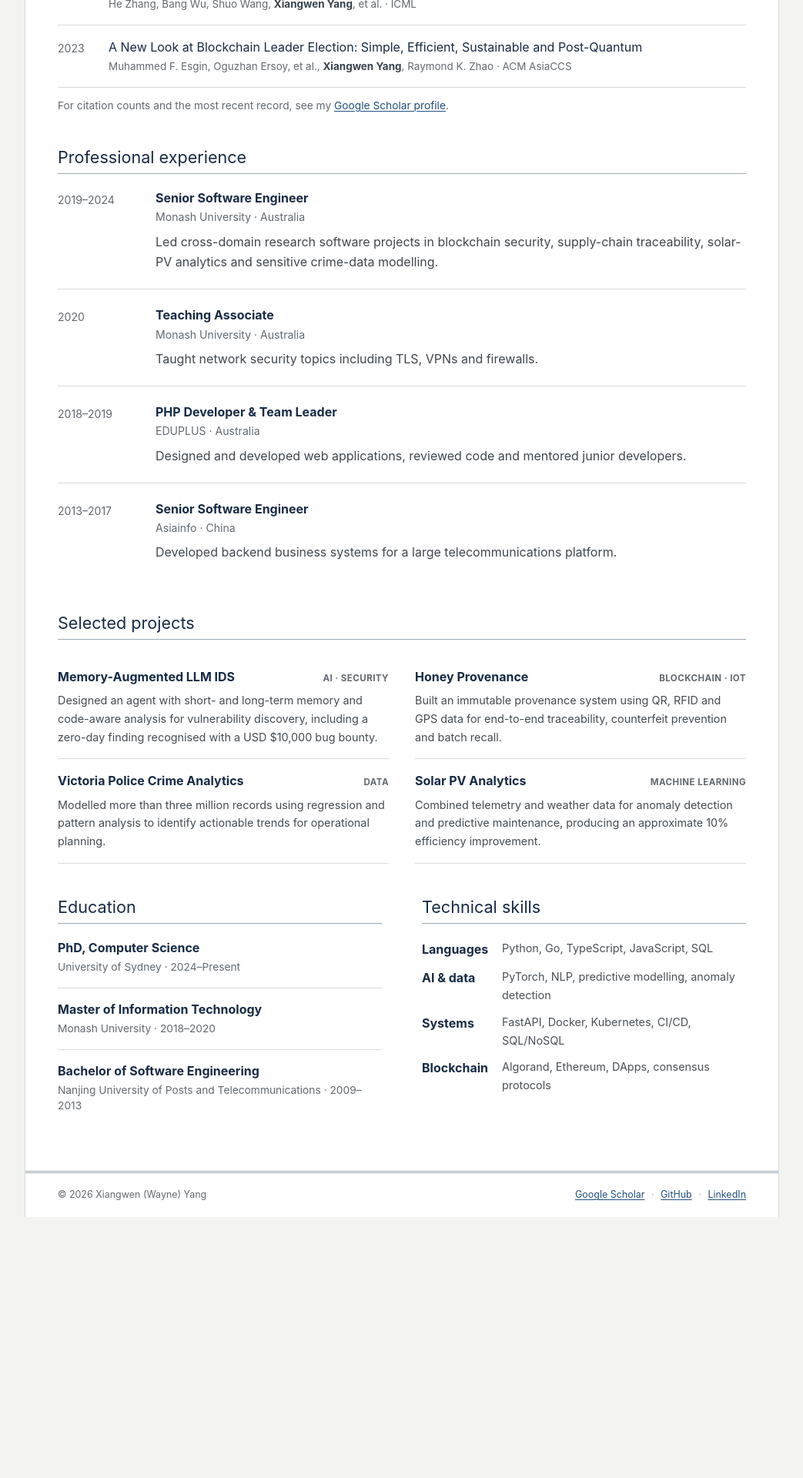
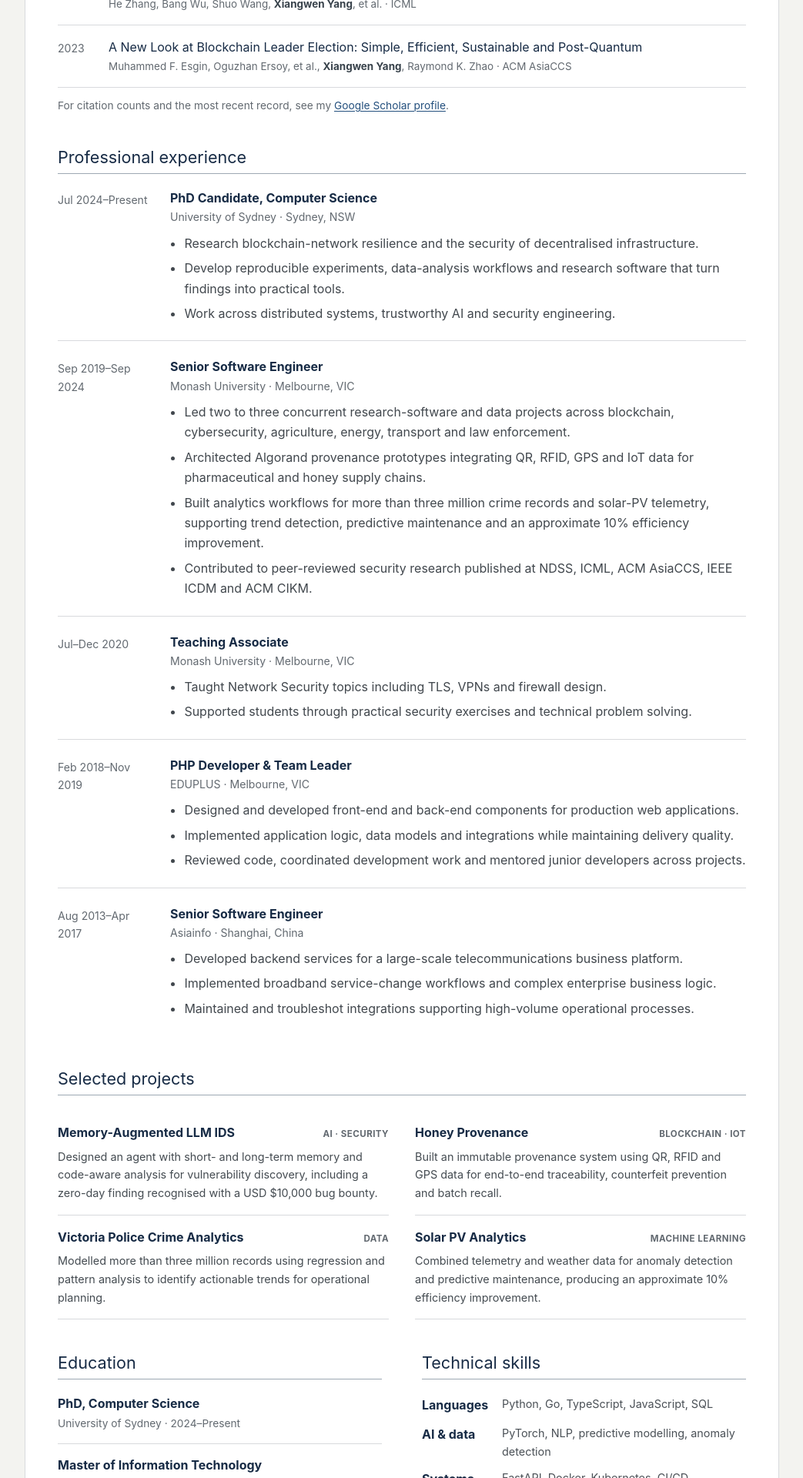
Before and after one commit to chnyangs/chnyangs.github.io, a Jekyll site: the page built from index.html, in a window 1280 px wide. Shown: the part 1356-3276 px from the top of the page at 77% size, without its empty margins (118-1161 px from the left). Built offline with Jekyll 4.4.1, drawn with Linux system fonts in a browser that asks for light colours; before the commit the page ends 2937 px from its top, so only the background shows below that.

Commit message:
Expand professional experience

```diff
--- a/assets/css/main.css
+++ b/assets/css/main.css
@@ -384,7 +384,7 @@ p {
 
 .timeline__item {
   display: grid;
-  grid-template-columns: 105px minmax(0, 1fr);
+  grid-template-columns: 124px minmax(0, 1fr);
   gap: 22px;
   padding: 0 0 22px;
 }
@@ -410,6 +410,16 @@ p {
 .timeline__item p:last-child {
   margin: 0;
   color: #41474d;
+}
+
+.experience-details {
+  margin: 9px 0 0;
+  padding-left: 1.15rem;
+  color: #41474d;
+}
+
+.experience-details li + li {
+  margin-top: 0.38rem;
 }
 
 .project-list {
--- a/index.html
+++ b/index.html
@@ -108,36 +108,63 @@ description: >-
   <h2 id="experience-heading">Professional experience</h2>
   <div class="timeline">
     <article class="timeline__item">
-      <div class="timeline__date">2019–2024</div>
+      <div class="timeline__date">Jul 2024–Present</div>
       <div>
-        <h3>Senior Software Engineer</h3>
-        <p class="timeline__org">Monash University · Australia</p>
-        <p>Led cross-domain research software projects in blockchain security, supply-chain
-          traceability, solar-PV analytics and sensitive crime-data modelling.</p>
+        <h3>PhD Candidate, Computer Science</h3>
+        <p class="timeline__org">University of Sydney · Sydney, NSW</p>
+        <ul class="experience-details">
+          <li>Research blockchain-network resilience and the security of decentralised infrastructure.</li>
+          <li>Develop reproducible experiments, data-analysis workflows and research software that turn findings into practical tools.</li>
+          <li>Work across distributed systems, trustworthy AI and security engineering.</li>
+        </ul>
       </div>
     </article>
     <article class="timeline__item">
-      <div class="timeline__date">2020</div>
+      <div class="timeline__date">Sep 2019–Sep 2024</div>
       <div>
-        <h3>Teaching Associate</h3>
-        <p class="timeline__org">Monash University · Australia</p>
-        <p>Taught network security topics including TLS, VPNs and firewalls.</p>
+        <h3>Senior Software Engineer</h3>
+        <p class="timeline__org">Monash University · Melbourne, VIC</p>
+        <ul class="experience-details">
+          <li>Led two to three concurrent research-software and data projects across blockchain, cybersecurity, agriculture, energy, transport and law enforcement.</li>
+          <li>Architected Algorand provenance prototypes integrating QR, RFID, GPS and IoT data for pharmaceutical and honey supply chains.</li>
+          <li>Built analytics workflows for more than three million crime records and solar-PV telemetry, supporting trend detection, predictive maintenance and an approximate 10% efficiency improvement.</li>
+          <li>Contributed to peer-reviewed security research published at NDSS, ICML, ACM AsiaCCS, IEEE ICDM and ACM CIKM.</li>
+        </ul>
       </div>
     </article>
     <article class="timeline__item">
-      <div class="timeline__date">2018–2019</div>
+      <div class="timeline__date">Jul–Dec 2020</div>
       <div>
-        <h3>PHP Developer &amp; Team Leader</h3>
-        <p class="timeline__org">EDUPLUS · Australia</p>
-        <p>Designed and developed web applications, reviewed code and mentored junior developers.</p>
+        <h3>Teaching Associate</h3>
+        <p class="timeline__org">Monash University · Melbourne, VIC</p>
+        <ul class="experience-details">
+          <li>Taught Network Security topics including TLS, VPNs and firewall design.</li>
+          <li>Supported students through practical security exercises and technical problem solving.</li>
+        </ul>
       </div>
     </article>
     <article class="timeline__item">
-      <div class="timeline__date">2013–2017</div>
+      <div class="timeline__date">Feb 2018–Nov 2019</div>
+      <div>
+        <h3>PHP Developer &amp; Team Leader</h3>
+        <p class="timeline__org">EDUPLUS · Melbourne, VIC</p>
+        <ul class="experience-details">
+          <li>Designed and developed front-end and back-end components for production web applications.</li>
+          <li>Implemented application logic, data models and integrations while maintaining delivery quality.</li>
+          <li>Reviewed code, coordinated development work and mentored junior developers across projects.</li>
+        </ul>
+      </div>
+    </article>
+    <article class="timeline__item">
+      <div class="timeline__date">Aug 2013–Apr 2017</div>
       <div>
         <h3>Senior Software Engineer</h3>
-        <p class="timeline__org">Asiainfo · China</p>
-        <p>Developed backend business systems for a large telecommunications platform.</p>
+        <p class="timeline__org">Asiainfo · Shanghai, China</p>
+        <ul class="experience-details">
+          <li>Developed backend services for a large-scale telecommunications business platform.</li>
+          <li>Implemented broadband service-change workflows and complex enterprise business logic.</li>
+          <li>Maintained and troubleshot integrations supporting high-volume operational processes.</li>
+        </ul>
       </div>
     </article>
   </div>
```
